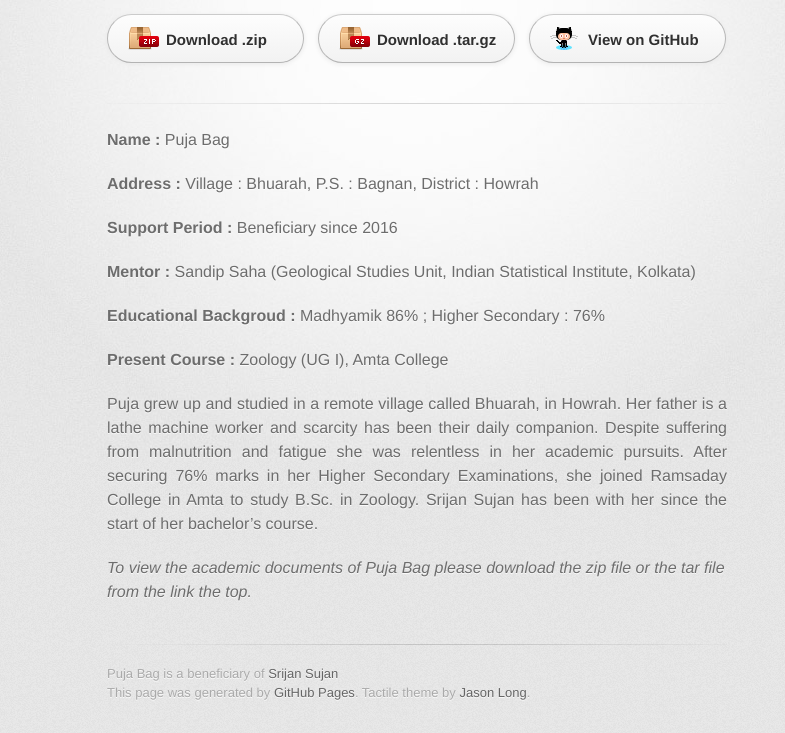
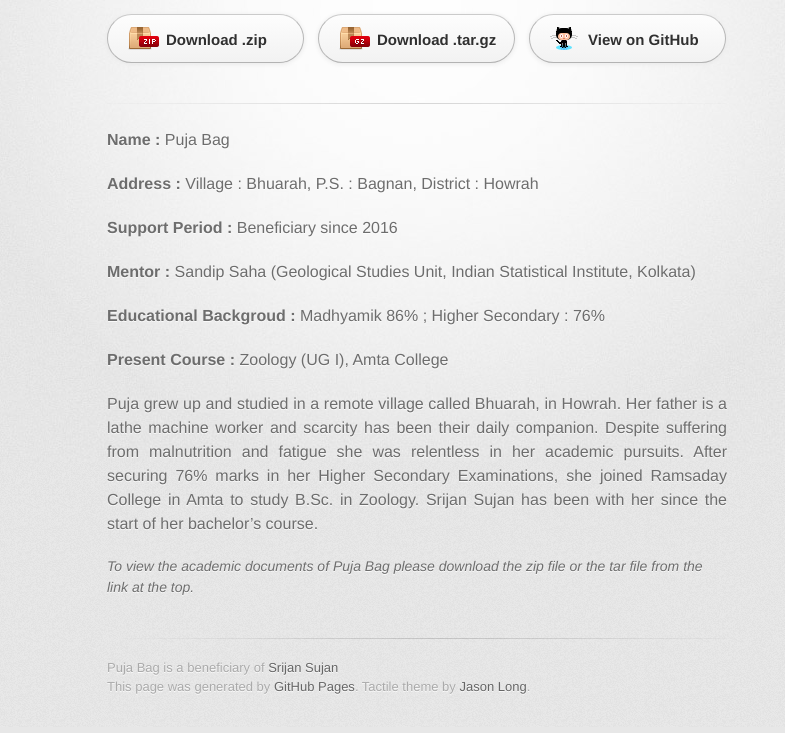
Before and after one commit to srijansujan/pujabag, a plain HTML site: page index.html in a window 1280 px wide. Shown: the part 112-845 px from the top of the page, without its empty margins (223-1008 px from the left). Drawn offline with Linux system fonts and the light colour scheme; a web font is replaced by a local one.

Commit message:
Update index.html

```diff
--- a/index.html
+++ b/index.html
@@ -45,7 +45,7 @@
 
 <p align="justify"> Puja grew up and studied in a remote village called Bhuarah, in Howrah. Her father is a lathe machine worker and scarcity has been their daily companion. Despite suffering from malnutrition and fatigue she was relentless in her academic pursuits. After securing 76% marks in her Higher Secondary Examinations, she joined Ramsaday College in Amta to study B.Sc. in Zoology. Srijan Sujan has been with her since the start of her bachelor’s course.</p>
 
-<p><em>To view the academic documents of Puja Bag please download the zip file or the tar file from the link the top.</em></p>
+<p style="font-size:14px"><em>To view the academic documents of Puja Bag please download the zip file or the tar file from the link at the top.</em></p>
         </section>
 
         <footer>
```
